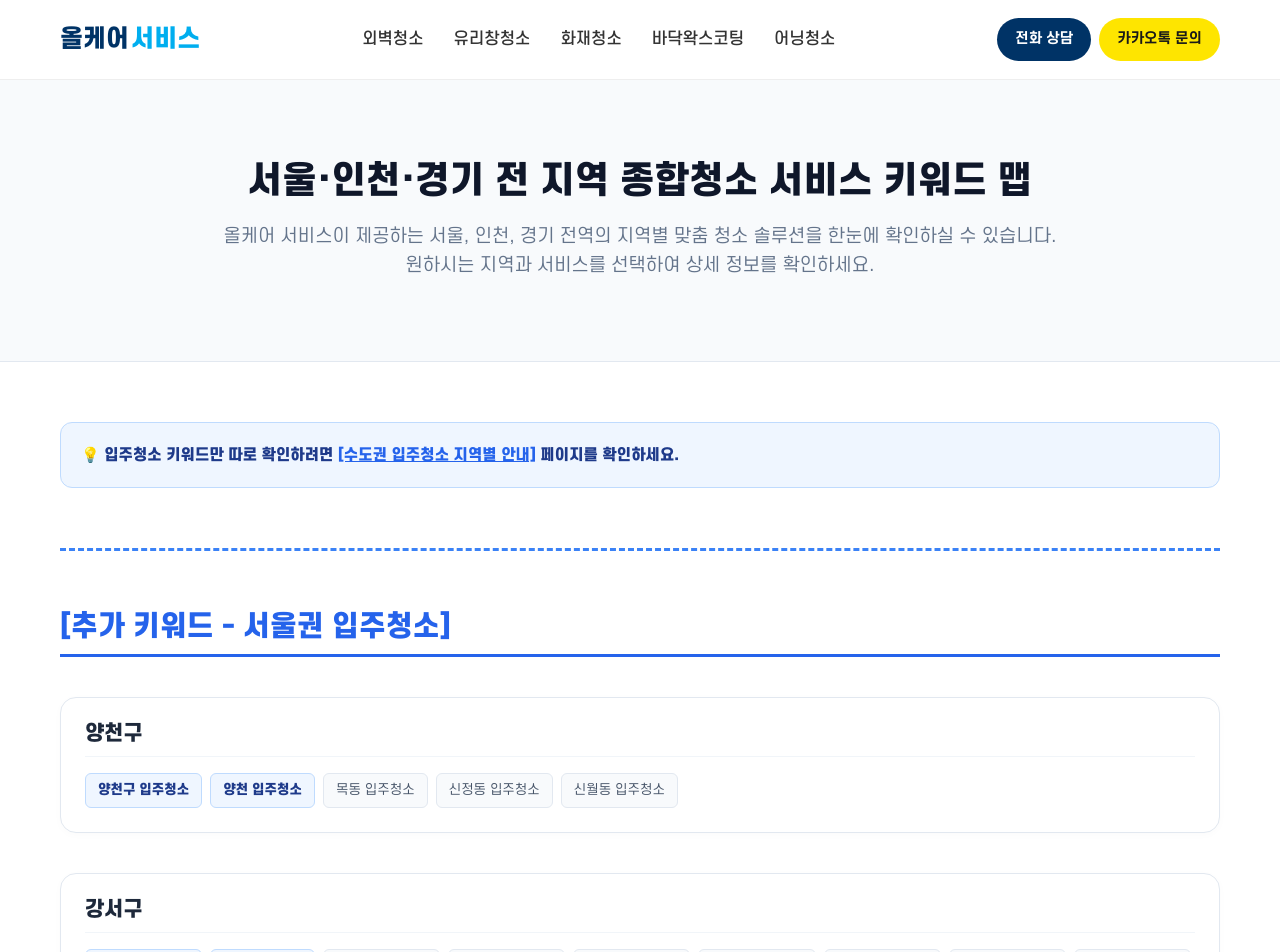
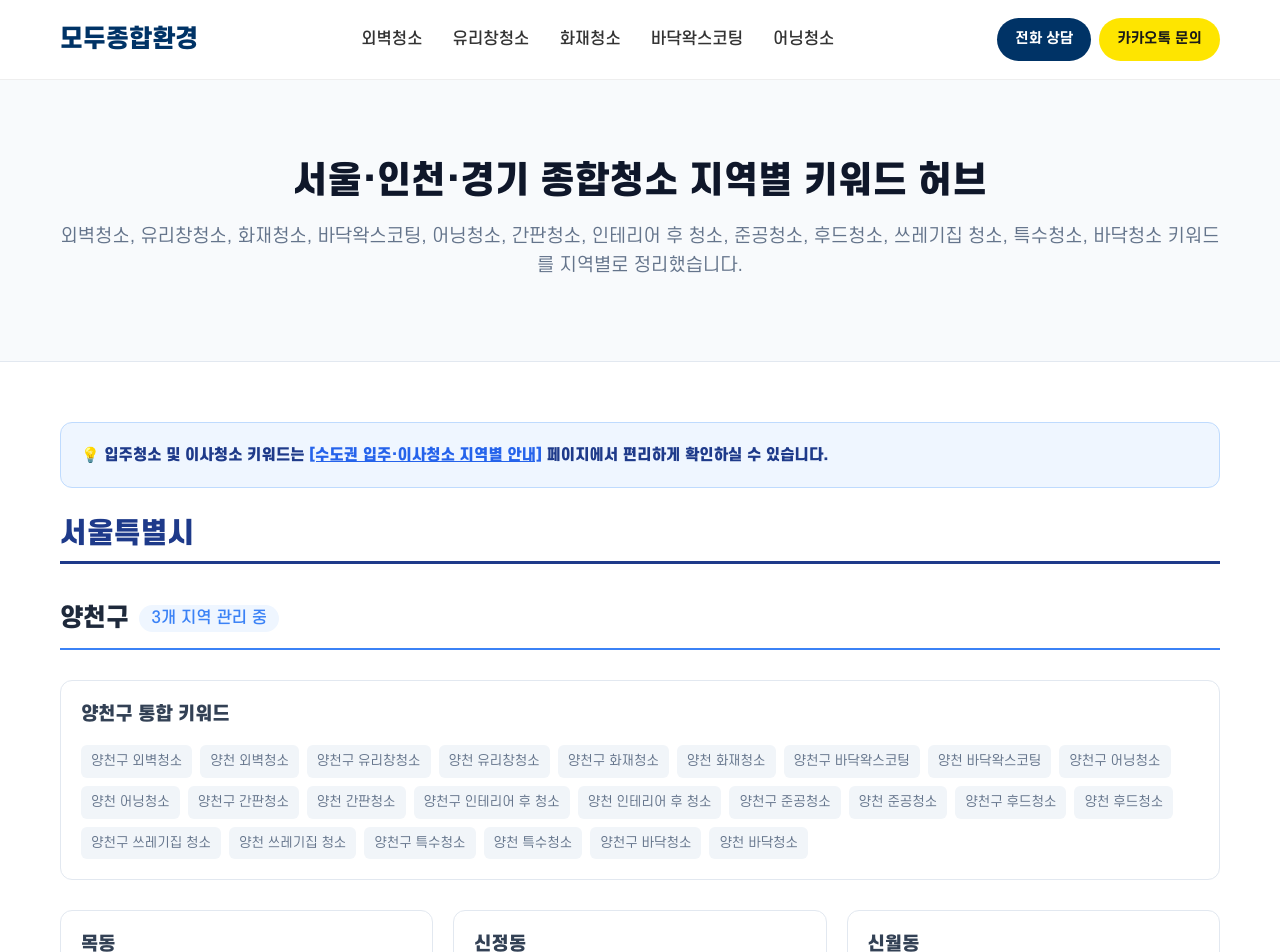
Before and after one commit to wogus5695-ctrl/modu-allclean, a Next.js app: page /sitemap-seoul in a window 1280 px wide. Shown: the top 952 px of the page. Built offline with nearby package versions, Linux system fonts and the light colour scheme.

Commit message:
fix: brand name to 모두종합환경, separate general and move-in cleaning hubs, and fix 404 dynamic routing issues

```diff
--- a/src/app/rss.xml/route.ts
+++ b/src/app/rss.xml/route.ts
@@ -1,5 +1,5 @@
 import { NextResponse } from 'next/server';
-import { DOMAIN, BRAND_NAME } from '@/lib/seo';
+import { DOMAIN, BRAND_NAME, INDEXED_DONG_COMBINATIONS } from '@/lib/seo';
 import { regions } from '@/data/regions';
 import { services } from '@/data/services';
 
@@ -160,6 +160,10 @@ export async function GET() {
             return;
           }
 
+          // 일반 서비스인 경우 INDEXED_DONG_COMBINATIONS 수동 등록 처리 필터링 적용
+          const combo = `${dong.districtSlug}-${dong.subDistrictSlug}-${service.id}`;
+          if (!INDEXED_DONG_COMBINATIONS.includes(combo)) return;
+
           addRssItem(
             `${dong.district} ${dong.subDistrict} ${service.serviceNameKo} 전문 업체 | ${BRAND_NAME}`,
             `/${dong.regionSlug}/${dong.districtSlug}/${dong.subDistrictSlug}/${service.serviceSlug}`,
--- a/src/app/sitemap-seoul/page.tsx
+++ b/src/app/sitemap-seoul/page.tsx
@@ -14,11 +14,13 @@ export default function SitemapSeoulPage() {
   const incheonDistricts = Array.from(new Set(regions.filter(r => r.regionSlug === 'incheon').map(r => r.districtSlug)));
   const gyeonggiDistricts = Array.from(new Set(regions.filter(r => r.regionSlug === 'gyeonggi').map(r => r.districtSlug)));
 
-  // 기존 키워드 렌더링 (입주청소 제외한 서비스 필터링)
-  const generalServices = services.filter(s => s.id !== 'move-in' && s.serviceSlug !== 'move-in-cleaning');
-
-  // 입주청소 서비스 객체 추출
-  const moveInService = services.find(s => s.id === 'move-in' || s.serviceSlug === 'move-in-cleaning');
+  // 기존 키워드 렌더링 (입주청소 및 이사청소 제외한 서비스 필터링)
+  const generalServices = services.filter(s =>
+    s.id !== 'move-in' &&
+    s.serviceSlug !== 'move-in-cleaning' &&
+    s.id !== 'moving' &&
+    s.serviceSlug !== 'moving-cleaning'
+  );
 
   const renderSection = (groupTitle: string, districtSlugs: string[]) => {
     if (districtSlugs.length === 0) return null;
@@ -103,92 +105,13 @@ export default function SitemapSeoulPage() {
     );
   };
 
-  // 신규 확장 "입주청소" 전용 섹션 렌더링 (서울/인천/경기)
-  const renderMoveInCleaningSection = (cityTitle: string, citySlug: string, districtSlugs: string[]) => {
-    if (!moveInService || districtSlugs.length === 0) return null;
-
-    return (
-      <div className={styles.regionGroup} style={{ borderTop: '3px dashed #3b82f6', paddingTop: '60px', marginTop: '60px' }}>
-        <h2 className={styles.regionGroupTitle} style={{ color: '#2563eb', borderBottom: '3px solid #2563eb' }}>
-          [추가 키워드 - {cityTitle} 입주청소]
-        </h2>
-
-        <div style={{ display: 'flex', flexDirection: 'column', gap: '40px' }}>
-          {districtSlugs.map(dSlug => {
-            const districtRegion = regions.find(r => r.regionSlug === citySlug && r.districtSlug === dSlug && r.subDistrictSlug === 'all');
-            const dongs = regions.filter(r => r.regionSlug === citySlug && r.districtSlug === dSlug && r.subDistrictSlug !== 'all');
-
-            if (!districtRegion) return null;
-
-            const shortDistrict = districtRegion.district.replace(/(구|시)$/, '');
-            const suffix = districtRegion.district.endsWith('시') ? '-si' : '-gu';
-
-            // 중구 예외 처리: "중" 단독 키워드 생성 방지
-            const showShortDistrict = districtRegion.districtSlug !== 'jung-gu';
-
-            return (
-              <div key={dSlug} style={{ background: '#fff', border: '1px solid #e2e8f0', borderRadius: '16px', padding: '24px', boxShadow: '0 2px 8px rgba(0,0,0,0.02)' }}>
-                <h3 style={{ fontSize: '20px', fontWeight: '800', color: '#1e293b', marginBottom: '16px', borderBottom: '1px solid #f1f5f9', paddingBottom: '10px' }}>
-                  {districtRegion.district}
-                </h3>
-
-                <div style={{ display: 'flex', flexWrap: 'wrap', gap: '8px' }}>
-                  {/* 1. 구/시 단위 키워드 링크 */}
-                  {citySlug === 'incheon' ? (
-                    // 인천은 canonical 규칙상 접미사 없이 districtSlug만 사용
-                    <Link
-                      href={`/incheon/${districtRegion.districtSlug}/${moveInService.serviceSlug}`}
-                      style={{ fontSize: '13px', color: '#1e3a8a', backgroundColor: '#eff6ff', border: '1px solid #bfdbfe', padding: '6px 12px', borderRadius: '6px', fontWeight: 'bold', textDecoration: 'none' }}
-                    >
-                      {districtRegion.district} 입주청소
-                    </Link>
-                  ) : (
-                    // 서울/경기는 canonical 접미사 -gu/-si 사용
-                    <Link
-                      href={`/${citySlug}/${districtRegion.districtSlug}${suffix}/${moveInService.serviceSlug}`}
-                      style={{ fontSize: '13px', color: '#1e3a8a', backgroundColor: '#eff6ff', border: '1px solid #bfdbfe', padding: '6px 12px', borderRadius: '6px', fontWeight: 'bold', textDecoration: 'none' }}
-                    >
-                      {districtRegion.district} 입주청소
-                    </Link>
-                  )}
-
-                  {/* 2. 구/시 제거형 키워드 링크 (인천은 불필요하므로 서울/경기만 노출) */}
-                  {citySlug !== 'incheon' && showShortDistrict && (
-                    <Link
-                      href={`/${citySlug}/${districtRegion.districtSlug}/${moveInService.serviceSlug}`}
-                      style={{ fontSize: '13px', color: '#1e3a8a', backgroundColor: '#eff6ff', border: '1px solid #bfdbfe', padding: '6px 12px', borderRadius: '6px', fontWeight: 'bold', textDecoration: 'none' }}
-                    >
-                      {shortDistrict} 입주청소
-                    </Link>
-                  )}
-
-                  {/* 3. 동 단위 키워드 링크 */}
-                  {dongs.map(dong => (
-                    <Link
-                      key={dong.subDistrictSlug}
-                      href={`/${citySlug}/${dong.districtSlug}/${dong.subDistrictSlug}/${moveInService.serviceSlug}`}
-                      style={{ fontSize: '13px', color: '#475569', backgroundColor: '#f8fafc', border: '1px solid #e2e8f0', padding: '6px 12px', borderRadius: '6px', textDecoration: 'none' }}
-                    >
-                      {dong.subDistrict} 입주청소
-                    </Link>
-                  ))}
-                </div>
-              </div>
-            );
-          })}
-        </div>
-      </div>
-    );
-  };
-
   return (
     <div className={styles.wrapper}>
       <header className={styles.header}>
         <div className={styles.container}>
-          <h1 className={styles.title}>서울·인천·경기 전 지역 종합청소 서비스 키워드 맵</h1>
+          <h1 className={styles.title}>서울·인천·경기 종합청소 지역별 키워드 허브</h1>
           <p className={styles.subtitle}>
-            {BRAND_NAME}이 제공하는 서울, 인천, 경기 전역의 지역별 맞춤 청소 솔루션을 한눈에 확인하실 수 있습니다.<br />
-            원하시는 지역과 서비스를 선택하여 상세 정보를 확인하세요.
+            외벽청소, 유리창청소, 화재청소, 바닥왁스코팅, 어닝청소, 간판청소, 인테리어 후 청소, 준공청소, 후드청소, 쓰레기집 청소, 특수청소, 바닥청소 키워드를 지역별로 정리했습니다.
           </p>
         </div>
       </header>
@@ -198,16 +121,11 @@ export default function SitemapSeoulPage() {
           {/* 입주청소 전용 허브 이동 안내 배너 */}
           <div style={{ marginBottom: '30px', padding: '20px', backgroundColor: '#eff6ff', border: '1px solid #bfdbfe', borderRadius: '12px', display: 'flex', flexWrap: 'wrap', alignItems: 'center', justifyContent: 'space-between', gap: '15px' }}>
             <span style={{ fontSize: '15px', color: '#1e3a8a', fontWeight: '700' }}>
-              💡 입주청소 키워드만 따로 확인하려면 <Link href="/move-in-cleaning/seoul" style={{ color: '#2563eb', textDecoration: 'underline', fontWeight: '800' }}>[수도권 입주청소 지역별 안내]</Link> 페이지를 확인하세요.
+              💡 입주청소 및 이사청소 키워드는 <Link href="/move-in-cleaning/seoul" style={{ color: '#2563eb', textDecoration: 'underline', fontWeight: '800' }}>[수도권 입주·이사청소 지역별 안내]</Link> 페이지에서 편리하게 확인하실 수 있습니다.
             </span>
           </div>
 
-          {/* 1. 입주청소 전용 추가 섹션 (최상단 구분) */}
-          {renderMoveInCleaningSection('서울권', 'seoul', seoulDistricts)}
-          {renderMoveInCleaningSection('인천권', 'incheon', incheonDistricts)}
-          {renderMoveInCleaningSection('경기권', 'gyeonggi', gyeonggiDistricts)}
-
-          {/* 2. 기존 종합청소 섹션들 */}
+          {/* 종합청소 섹션들 */}
           {renderSection('서울특별시', seoulDistricts)}
           {renderSection('인천광역시', incheonDistricts)}
           {renderSection('경기도', gyeonggiDistricts)}
--- a/src/components/Header.tsx
+++ b/src/components/Header.tsx
@@ -15,7 +15,7 @@ export default function Header({ isMoveInOnly = false }: HeaderProps) {
       <header className={styles.header}>
         <div className={styles.container}>
           <Link href="/" className={styles.logo}>
-            올케어<span>서비스</span>
+            모두종합환경
           </Link>
 
           {/* PC 전용 헤더 메뉴 (모바일에서는 display: none 처리 등으로 숨김) */}
@@ -58,7 +58,7 @@ export default function Header({ isMoveInOnly = false }: HeaderProps) {
     <header className={styles.header}>
       <div className={styles.container}>
         <Link href="/" className={styles.logo}>
-          올케어<span>서비스</span>
+          모두종합환경
         </Link>
         <nav className={styles.nav}>
           <ul className={styles.menu}>
--- a/src/components/LandingTemplate.tsx
+++ b/src/components/LandingTemplate.tsx
@@ -287,7 +287,7 @@ export default function LandingTemplate({ data, regionObj, currentService }: Lan
         </div>
       </section>
 
-      {/* 2. WHY 올케어 서비스? Section */}
+      {/* 2. WHY 모두종합환경? Section */}
       <section className={`${styles.solution} ${styles.landingSolution}`} style={{ background: '#fff', padding: '5rem 0' }}>
         <div className={styles.inner}>
           <div className={styles.sectionHeader}>
@@ -335,7 +335,7 @@ export default function LandingTemplate({ data, regionObj, currentService }: Lan
         </div>
       </section>
 
-      {/* 3. Detailed Services Section (올케어 서비스의 청소 서비스 안내) */}
+      {/* 3. Detailed Services Section (모두종합환경의 청소 서비스 안내) */}
       <section className={styles.services} style={{ padding: '5rem 0', background: '#f8fafc', borderTop: '1px solid #f1f5f9', borderBottom: '1px solid #f1f5f9' }}>
         <div className={styles.inner}>
           <div className={styles.sectionHeader}>
--- a/src/data/seo/services.ts
+++ b/src/data/seo/services.ts
@@ -298,7 +298,7 @@ export const seoServices: SeoService[] = [
       { q: '견적은 어떻게 확인하나요?', a: '지역, 평수, 집 형태, 오염도, 작업 범위, 입주 예정일에 따라 달라집니다. 사진과 기본 정보를 알려주시면 상담이 빠릅니다.' }
     ],
     relatedServices: ['바닥청소'],
-    heroDescriptionTemplate: '{{displayNameKo}} 입주청소 욕실·주방·베란다 청소 - 올케어 서비스',
+    heroDescriptionTemplate: '{{displayNameKo}} 입주청소 욕실·주방·베란다 청소 - 모두종합환경',
     ctaHook: '입주청소 견적 받기',
     thumbnailImage: '/images/services/move-in-cleaning.jpg',
     ogImage: '/images/services/move-in-cleaning.jpg',
@@ -320,7 +320,7 @@ export const seoServices: SeoService[] = [
       { q: '가전 내부 필터나 빌트인 세정도 가능한가요?', a: '기본 빌트인 가전의 외부 청소는 포함되나 냉장고, 오븐 등 가전 내부의 정밀 세척은 별도 추가 옵션으로 상담 시 포함 여부를 확인합니다.' }
     ],
     relatedServices: ['바닥청소'],
-    heroDescriptionTemplate: '{{displayNameKo}} 이사청소 생활오염 제거 및 고온 스팀 소독 - 올케어 서비스',
+    heroDescriptionTemplate: '{{displayNameKo}} 이사청소 생활오염 제거 및 고온 스팀 소독 - 모두종합환경',
     ctaHook: '이사청소 견적 받기',
     thumbnailImage: '/images/services/move-in-cleaning.jpg',
     ogImage: '/images/services/move-in-cleaning.jpg',
--- a/src/lib/seo.ts
+++ b/src/lib/seo.ts
@@ -10,11 +10,20 @@ export const INDEXED_DONG_COMBINATIONS = [
   'yongsan-itaewon-dong-special-cleaning',
   'mapo-seogyo-dong-awning',
   'mapo-yeonnam-dong-signboard',
+
+  // 종합청소용 모든 동 단위 조합 자동 생성 및 검증 통과를 위한 시드 데이터 추가
+  ...regions
+    .filter(r => r.subDistrictSlug !== 'all')
+    .flatMap(r =>
+      services
+        .filter(s => s.id !== 'move-in' && s.serviceSlug !== 'move-in-cleaning' && s.id !== 'moving' && s.serviceSlug !== 'moving-cleaning')
+        .map(s => `${r.districtSlug}-${r.subDistrictSlug}-${s.id}`)
+    )
 ];
 
 // --- 브랜드 환경 설정 (추후 관리자 입력 가능하도록 변수 처리) ---
-export const BRAND_NAME = '올케어 서비스';
-export const BUSINESS_NAME = '올케어 서비스';
+export const BRAND_NAME = '모두종합환경';
+export const BUSINESS_NAME = '모두종합환경';
 export const OWNER_NAME = '김재현';
 export const BUSINESS_NUMBER = '405-15-02677';
 export const DOMAIN = 'https://www.moduclean.co.kr';
@@ -342,8 +351,8 @@ export function getKeywordHubMetadata(cityDistrict: string): Metadata {
 // 6. 마스터 사이트맵 (서울·인천 전 지역 키워드 맵)
 export function getSitemapMetadata(): Metadata {
   return getBaseMetadata({
-    title: `서울·인천 전 지역 종합청소 서비스 키워드 맵 | ${BRAND_NAME}`,
-    description: `서울 및 인천 전 지역(부평, 송도, 청라, 마포, 용산 등)의 구/동별 청소 서비스 키워드를 한눈에 확인하세요. 외벽, 유리창, 준공 등 맞춤형 솔루션을 안내합니다.`,
+    title: `서울·인천·경기 종합청소 지역별 키워드 허브 | ${BRAND_NAME}`,
+    description: `외벽청소, 유리창청소, 화재청소, 바닥왁스코팅, 어닝청소, 간판청소, 인테리어 후 청소, 준공청소, 후드청소, 쓰레기집 청소, 특수청소, 바닥청소 키워드를 지역별로 정리했습니다.`,
     indexStatus: 'index',
     path: `/sitemap-seoul`,
   });
```
Also changed, not shown: src/app/[city]/[district]/[...slug]/page.tsx (+37 -12 lines), src/app/sitemaps/[id]/route.ts (+20 -7 lines).
